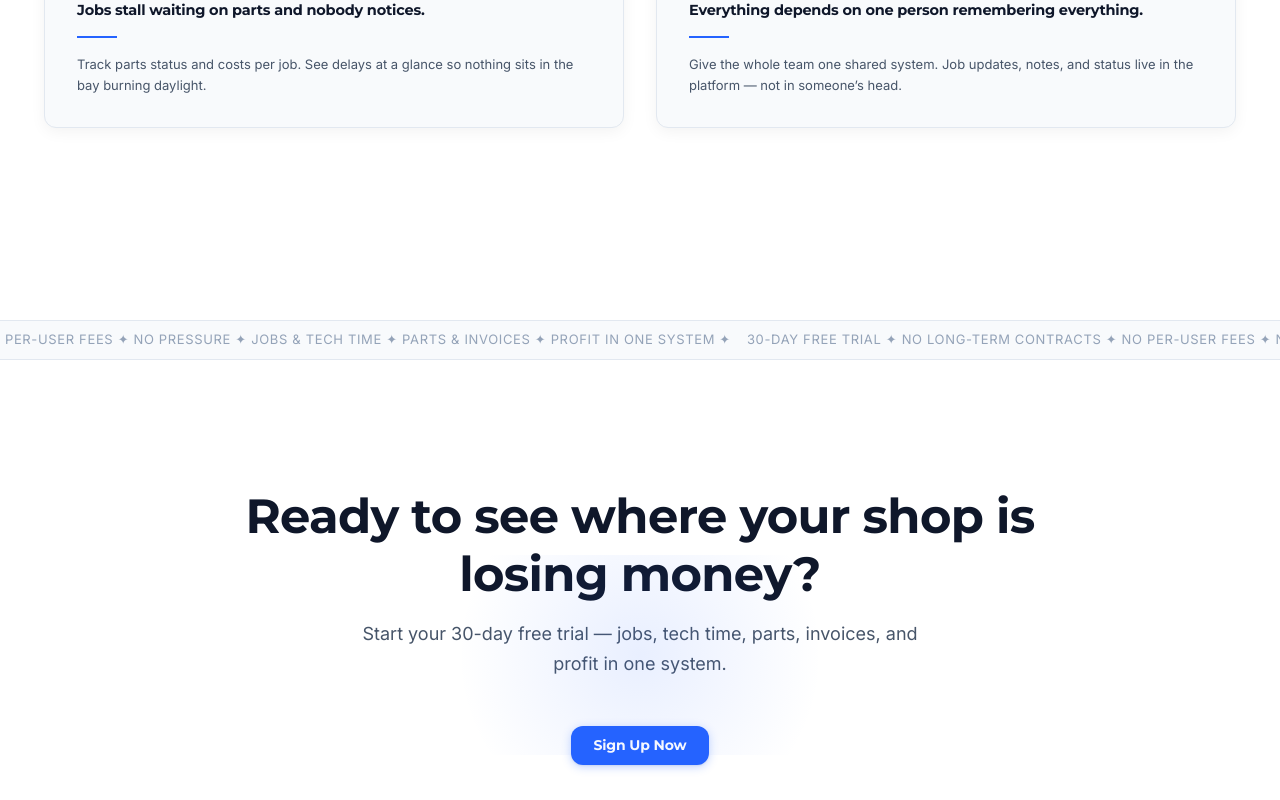
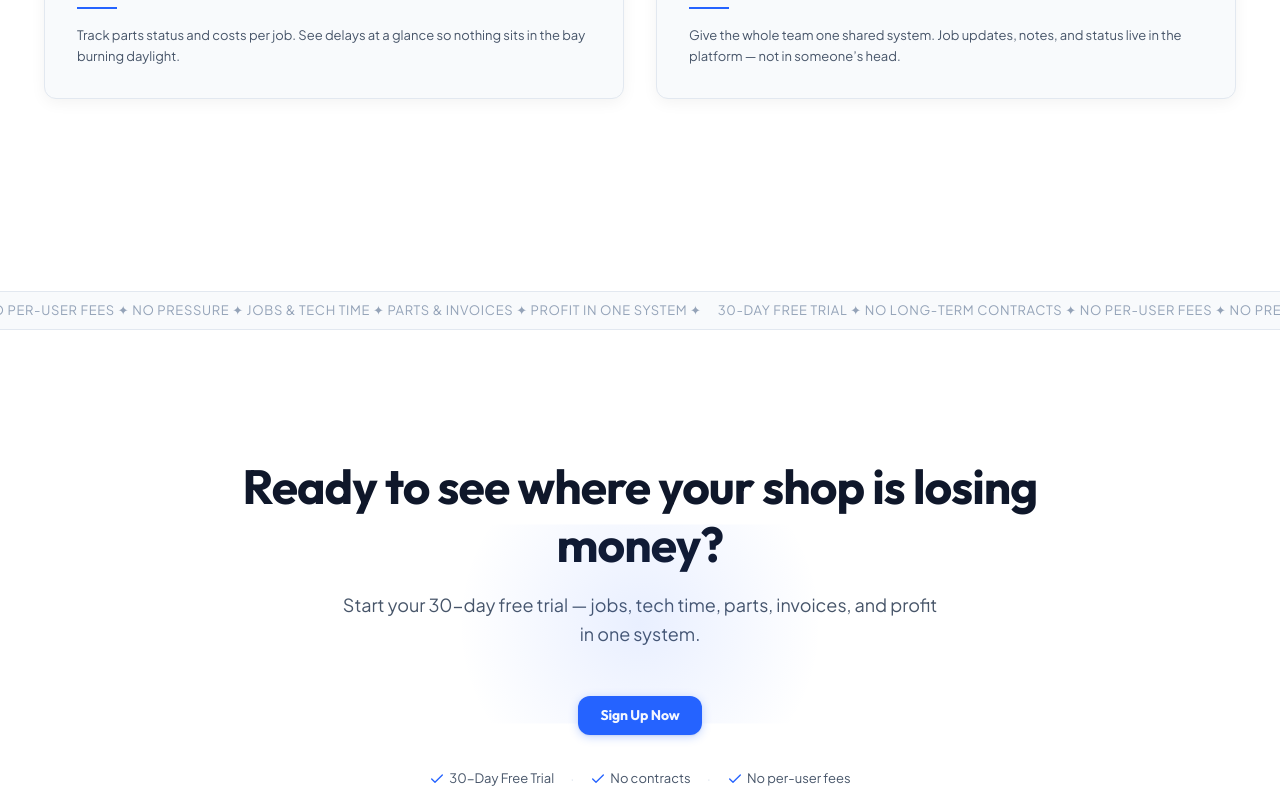
Before and after one commit to officialxairlive-hub/fleetfinanceflow, a Next.js app: page / in a window 1280 px wide. Shown: the part 9761-10561 px from the top of the page. Built offline with nearby package versions, Linux system fonts and the light colour scheme.

Commit message:
feat(typography): upgrade font pairing to Outfit (display/headings/buttons) and Plus Jakarta Sans (body copy)

```diff
--- a/app/globals.css
+++ b/app/globals.css
@@ -1,9 +1,9 @@
 /* ============================================
    FLEET FINANCE FLOW — Design System
-   Modern Montserrat + Inter Typography
+   Modern Outfit Headings + Plus Jakarta Sans Body
    ============================================ */
 
-@import url('https://fonts.googleapis.com/css2?family=Inter:wght@400;500;600;700&family=Montserrat:wght@500;600;700;800;900&display=swap');
+@import url('https://fonts.googleapis.com/css2?family=Outfit:wght@500;600;700;800;900&family=Plus+Jakarta+Sans:wght@400;500;600;700&display=swap');
 
 /* --- CSS Variables / Design Tokens --- */
 :root {
@@ -24,9 +24,9 @@
   --color-text-secondary: #475569;
   --color-text-muted:     #94A3B8;
 
-  /* Typography — Montserrat Headings & Inter Body */
-  --font-heading: 'Montserrat', -apple-system, BlinkMacSystemFont, 'Segoe UI', Roboto, sans-serif;
-  --font-body:    'Inter', -apple-system, BlinkMacSystemFont, 'Segoe UI', Roboto, sans-serif;
+  /* Typography — Outfit Headings & Plus Jakarta Sans Body */
+  --font-heading: 'Outfit', -apple-system, BlinkMacSystemFont, 'Segoe UI', Roboto, sans-serif;
+  --font-body:    'Plus Jakarta Sans', -apple-system, BlinkMacSystemFont, 'Segoe UI', Roboto, sans-serif;
 
   /* Type Scale */
   --text-xs:   0.6875rem;   /* 11px */
@@ -42,15 +42,15 @@
   --text-6xl:  clamp(2.75rem, 5vw, 4.25rem);
 
   /* Line heights */
-  --leading-tight:   1.15;
-  --leading-snug:    1.28;
+  --leading-tight:   1.12;
+  --leading-snug:    1.25;
   --leading-normal:  1.5;
-  --leading-relaxed: 1.65;
+  --leading-relaxed: 1.62;
 
   /* Letter spacing */
-  --tracking-tighter: -0.03em;
-  --tracking-tight:   -0.015em;
-  --tracking-normal:  0em;
+  --tracking-tighter: -0.035em;
+  --tracking-tight:   -0.02em;
+  --tracking-normal:  -0.005em;
   --tracking-wide:    0.04em;
   --tracking-wider:   0.08em;
 
@@ -122,7 +122,7 @@ html {
 }
 
 body {
-  font-family: 'Inter', -apple-system, BlinkMacSystemFont, 'Segoe UI', Roboto, sans-serif;
+  font-family: 'Plus Jakarta Sans', -apple-system, BlinkMacSystemFont, 'Segoe UI', Roboto, sans-serif;
   font-size: var(--text-base);
   line-height: var(--leading-relaxed);
   color: var(--color-text);
@@ -152,7 +152,7 @@ ul, ol { list-style: none; }
 
 /* --- Heading Defaults --- */
 h1, h2, h3, h4, h5, h6 {
-  font-family: 'Montserrat', -apple-system, BlinkMacSystemFont, 'Segoe UI', Roboto, sans-serif;
+  font-family: 'Outfit', -apple-system, BlinkMacSystemFont, 'Segoe UI', Roboto, sans-serif;
   font-weight: 700;
   line-height: var(--leading-tight);
   letter-spacing: var(--tracking-tight);
@@ -160,14 +160,14 @@ h1, h2, h3, h4, h5, h6 {
 }
 
 h1 { font-size: var(--text-6xl); font-weight: 800; letter-spacing: var(--tracking-tighter); }
-h2 { font-size: var(--text-5xl); font-weight: 700; letter-spacing: var(--tracking-tight); line-height: 1.2; }
+h2 { font-size: var(--text-5xl); font-weight: 800; letter-spacing: var(--tracking-tight); line-height: 1.18; }
 h3 { font-size: var(--text-2xl); font-weight: 700; letter-spacing: var(--tracking-tight); }
 h4 { font-size: var(--text-xl);  font-weight: 600; letter-spacing: var(--tracking-normal); }
 h5 { font-size: var(--text-lg);  font-weight: 600; letter-spacing: var(--tracking-normal); }
 h6 { font-size: var(--text-base);font-weight: 600; letter-spacing: 0; }
 
 p {
-  font-family: 'Inter', -apple-system, BlinkMacSystemFont, 'Segoe UI', Roboto, sans-serif;
+  font-family: 'Plus Jakarta Sans', -apple-system, BlinkMacSystemFont, 'Segoe UI', Roboto, sans-serif;
   font-size: var(--text-base);
   color: var(--color-text-secondary);
   line-height: var(--leading-relaxed);
@@ -195,7 +195,7 @@ p {
 
 /* --- Typography Utilities --- */
 .section-label {
-  font-family: 'Montserrat', -apple-system, BlinkMacSystemFont, 'Segoe UI', Roboto, sans-serif;
+  font-family: 'Outfit', -apple-system, BlinkMacSystemFont, 'Segoe UI', Roboto, sans-serif;
   font-size: var(--text-xs);
   font-weight: 700;
   text-transform: uppercase;
@@ -206,7 +206,7 @@ p {
 }
 
 .section-title {
-  font-family: 'Montserrat', -apple-system, BlinkMacSystemFont, 'Segoe UI', Roboto, sans-serif;
+  font-family: 'Outfit', -apple-system, BlinkMacSystemFont, 'Segoe UI', Roboto, sans-serif;
   font-size: var(--text-4xl);
   font-weight: 800;
   letter-spacing: var(--tracking-tight);
@@ -216,7 +216,7 @@ p {
 }
 
 .section-subtitle {
-  font-family: 'Inter', -apple-system, BlinkMacSystemFont, 'Segoe UI', Roboto, sans-serif;
+  font-family: 'Plus Jakarta Sans', -apple-system, BlinkMacSystemFont, 'Segoe UI', Roboto, sans-serif;
   font-size: var(--text-md);
   font-weight: 400;
   color: var(--color-text-secondary);
@@ -239,7 +239,7 @@ p {
   align-items: center;
   justify-content: center;
   gap: 6px;
-  font-family: 'Montserrat', -apple-system, BlinkMacSystemFont, 'Segoe UI', Roboto, sans-serif;
+  font-family: 'Outfit', -apple-system, BlinkMacSystemFont, 'Segoe UI', Roboto, sans-serif;
   font-size: 0.8125rem; /* 13px */
   font-weight: 700;
   letter-spacing: -0.01em;
--- a/app/layout.js
+++ b/app/layout.js
@@ -27,7 +27,7 @@ export default function RootLayout({ children }) {
         <link rel="preconnect" href="https://fonts.googleapis.com" />
         <link rel="preconnect" href="https://fonts.gstatic.com" crossOrigin="anonymous" />
         <link
-          href="https://fonts.googleapis.com/css2?family=Inter:wght@400;500;600;700&family=Montserrat:wght@500;600;700;800;900&display=swap"
+          href="https://fonts.googleapis.com/css2?family=Outfit:wght@500;600;700;800;900&family=Plus+Jakarta+Sans:wght@400;500;600;700&display=swap"
           rel="stylesheet"
         />
       </head>
```
